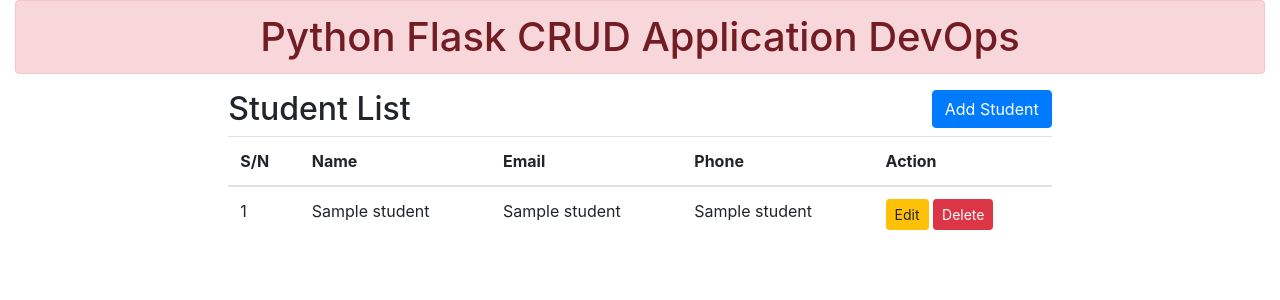
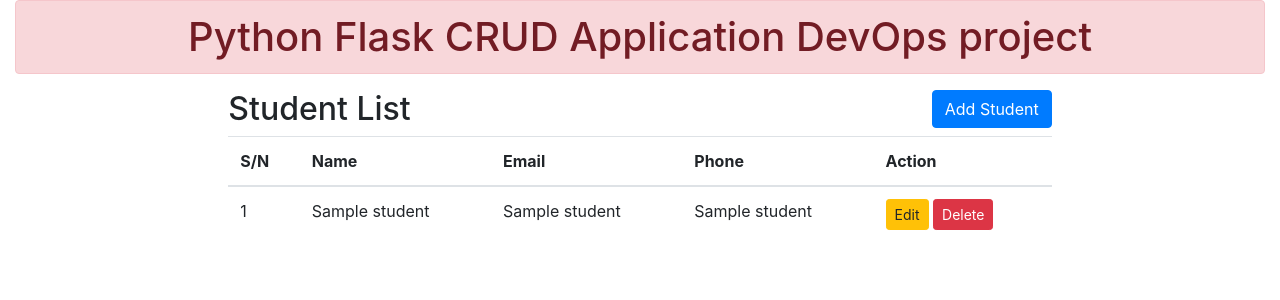
Before and after one commit to bjnandi/python-flask-postgresql-crud-application, a Flask app: page / in a window 1280 px wide. Shown: the top 300 px of the page. Run offline with Flask 3, Linux system fonts and the light colour scheme; a database or web service that is not in the repository returns one stand-in record (values such as "Sample title"); some libraries are stand-ins or nearby versions.

Commit message:
index file update

```diff
--- a/templates/index.html
+++ b/templates/index.html
@@ -12,7 +12,7 @@
 <body>
 
 <div class="container-fluid">
-<h1 class="text-center alert alert-danger">Python Flask CRUD Application DevOps</h1>
+<h1 class="text-center alert alert-danger">Python Flask CRUD Application DevOps project</h1>
         <div class="row">
             <div class="col-sm-2"></div>
 
```
